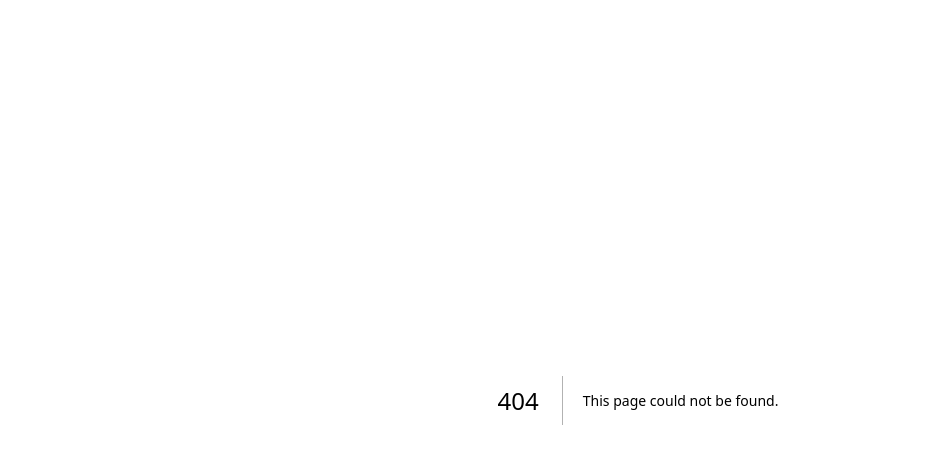
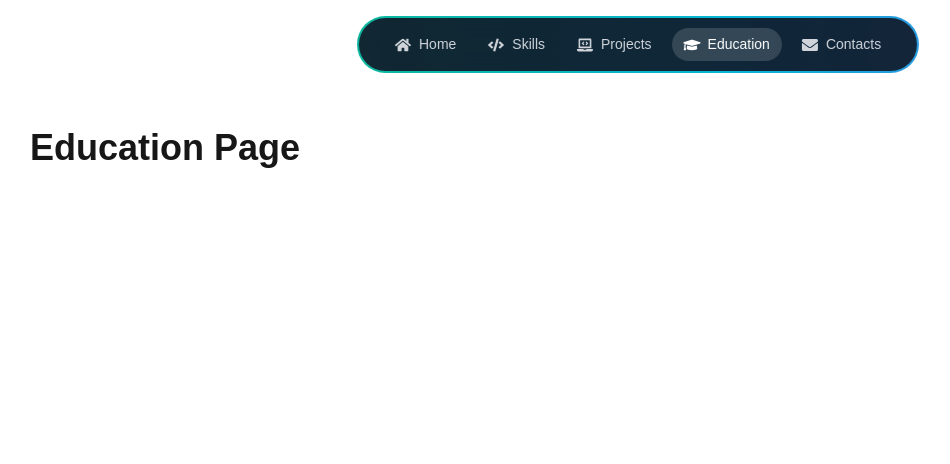
Before and after one commit to uzicodes/utsho-heaven-chowdhury, a Next.js app: page /education in a window 1280 px wide. Before the commit this address had no page. Shown: the top 464 px of the page, without its empty margins (2-952 px from the left). Built offline with nearby package versions, Linux system fonts and the light colour scheme.

Commit message:
added the sub-routing folders for navbar naviagtion

```diff
--- /dev/null
+++ b/src/app/contacts/page.tsx
@@ -0,0 +1,13 @@
+import Navbar from '../Navbar';
+
+export default function Contacts() {
+	return (
+		<>
+			<Navbar />
+			<div className="container mx-auto px-6 lg:px-8 mt-32">
+				<h1 className="text-4xl font-bold mb-8">Contacts Page</h1>
+				{/* Add your contacts content here */}
+			</div>
+		</>
+	);
+}
--- /dev/null
+++ b/src/app/education/page.tsx
@@ -0,0 +1,13 @@
+import Navbar from '../Navbar';
+
+export default function Education() {
+	return (
+		<>
+			<Navbar />
+			<div className="container mx-auto px-6 lg:px-8 mt-32">
+				<h1 className="text-4xl font-bold mb-8">Education Page</h1>
+				{/* Add your education content here */}
+			</div>
+		</>
+	);
+}
--- a/src/app/page.tsx
+++ b/src/app/page.tsx
@@ -1,8 +1,9 @@
 "use client";
 
+import Navbar from './Navbar';
 import Head from 'next/head';
 import Image from 'next/image';
-import Navbar from './Navbar';
+
 
 export default function Home() {
   return (
--- /dev/null
+++ b/src/app/projects/page.tsx
@@ -0,0 +1,13 @@
+import Navbar from '../Navbar';
+
+export default function Projects() {
+	return (
+		<>
+			<Navbar />
+			<div className="container mx-auto px-6 lg:px-8 mt-32">
+				<h1 className="text-4xl font-bold mb-8">Projects Page</h1>
+				{/* Add your projects content here */}
+			</div>
+		</>
+	);
+}
--- /dev/null
+++ b/src/app/skills/page.tsx
@@ -0,0 +1,13 @@
+import Navbar from '../Navbar';
+
+export default function Skills() {
+	return (
+		<>
+			<Navbar />
+			<div className="container mx-auto px-6 lg:px-8 mt-32">
+				<h1 className="text-4xl font-bold mb-8">Skills Page</h1>
+				{/* Add your skills content here */}
+			</div>
+		</>
+	);
+}
```
Also changed, not shown: src/app/Navbar.tsx (+4 -4 lines).
